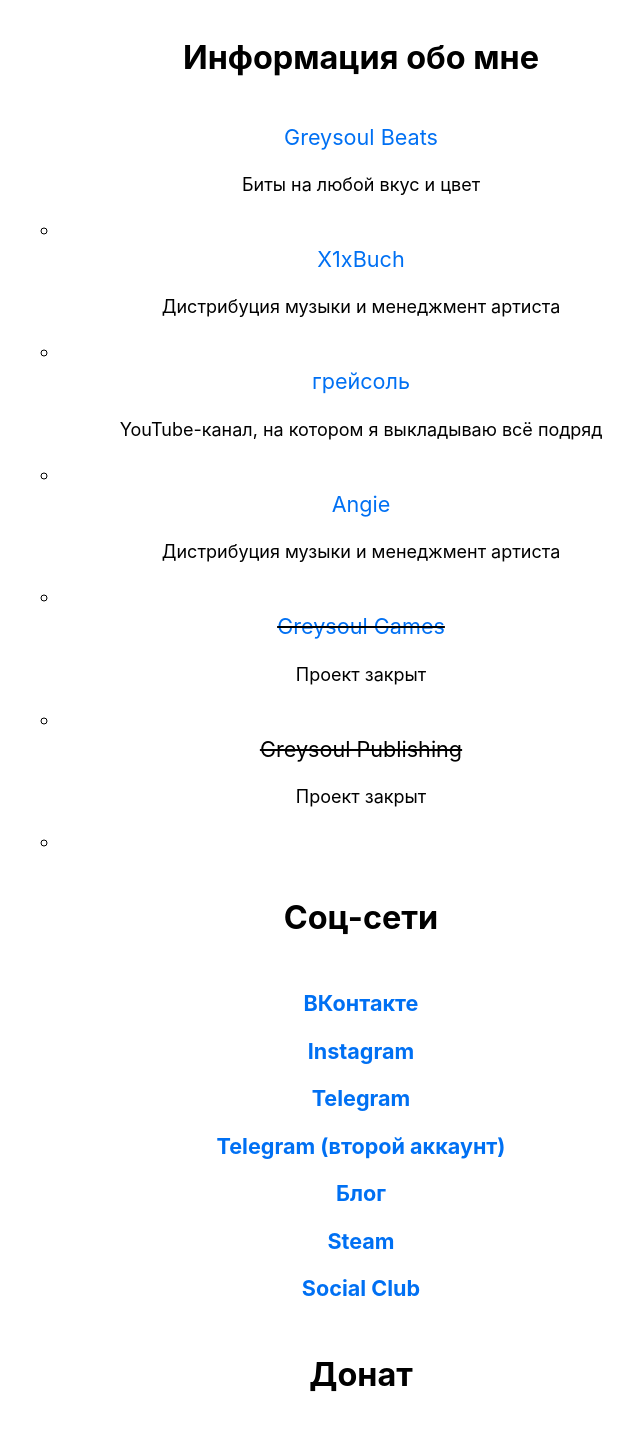
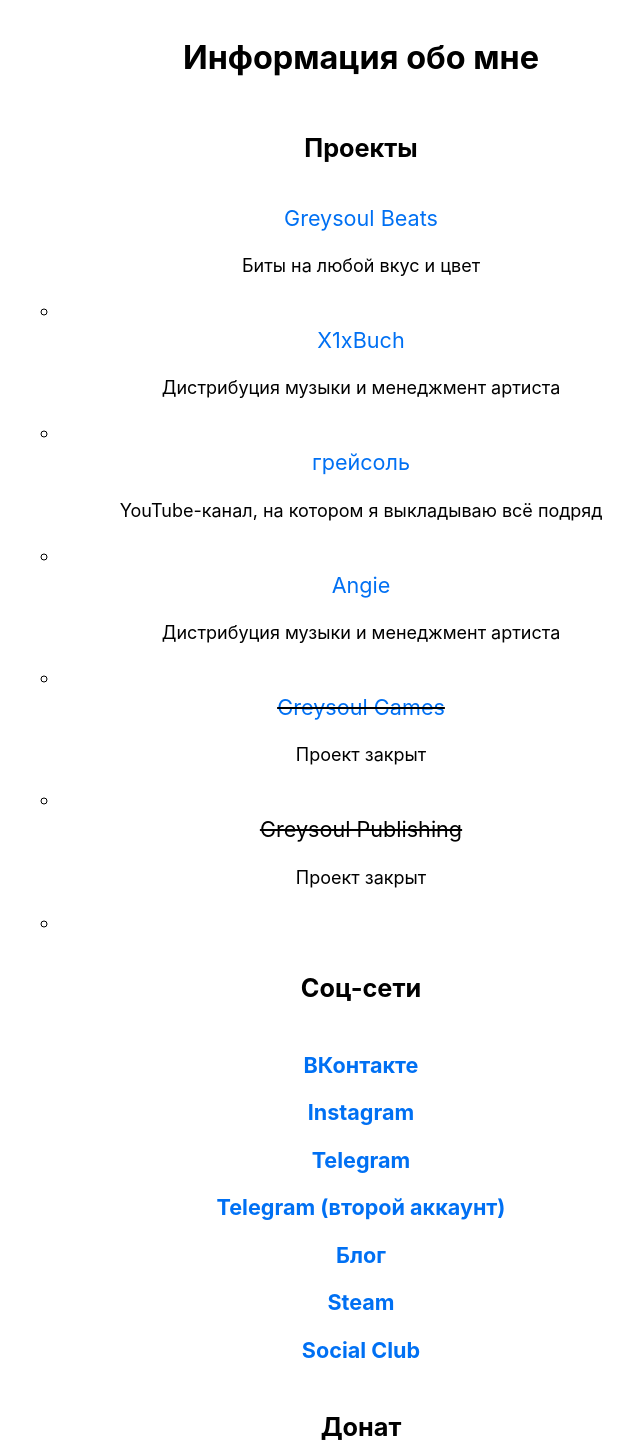
Before and after one commit to realgreysoul/website, a Next.js app: page /information in a window 1280 px wide. Shown: the part 280-1731 px from the top of the page, without its empty margins (279-919 px from the left). Built offline with nearby package versions, Linux system fonts and the light colour scheme.

Commit message:
Update information.js

```diff
--- a/pages/information.js
+++ b/pages/information.js
@@ -11,6 +11,7 @@ export default function Projects({ allProjectsData }) {
       </Head>
       <section className={`${utilStyles.headingMd} ${utilStyles.padding1px}`}>
         <h1 className={utilStyles.headingXL}>Информация обо мне</h1>
+        <h3 className={utilStyles.headingXL}>Проекты</h3>
         <ul className={utilStyles.list}>
         <li class="utils_listItem__2eJpJ">
         <div class="utils_listItemHeading__iji17">
@@ -85,7 +86,7 @@ export default function Projects({ allProjectsData }) {
         </small>
         </li>
         </ul>
-        <h1 className={utilStyles.headingXL}>Соц-сети</h1>
+        <h3 className={utilStyles.headingXL}>Соц-сети</h3>
         <a href={`https://vk.com/realgreysoul`} target="_blank"><strong>ВКонтакте</strong></a>
         <br>
         </br>
@@ -105,7 +106,7 @@ export default function Projects({ allProjectsData }) {
         <br>
         </br>
         <a href={`https://socialclub.rockstargames.com/member/RealGreysoul/`} target="_blank"><strong>Social Club</strong></a>
-        <h1 className={utilStyles.headingXL}>Донат</h1>
+        <h3 className={utilStyles.headingXL}>Донат</h3>
         <a href={`https://donate.stream/greysoul`} target="_blank"><strong>Donate.Stream</strong></a>
         <br>
         </br>
```
